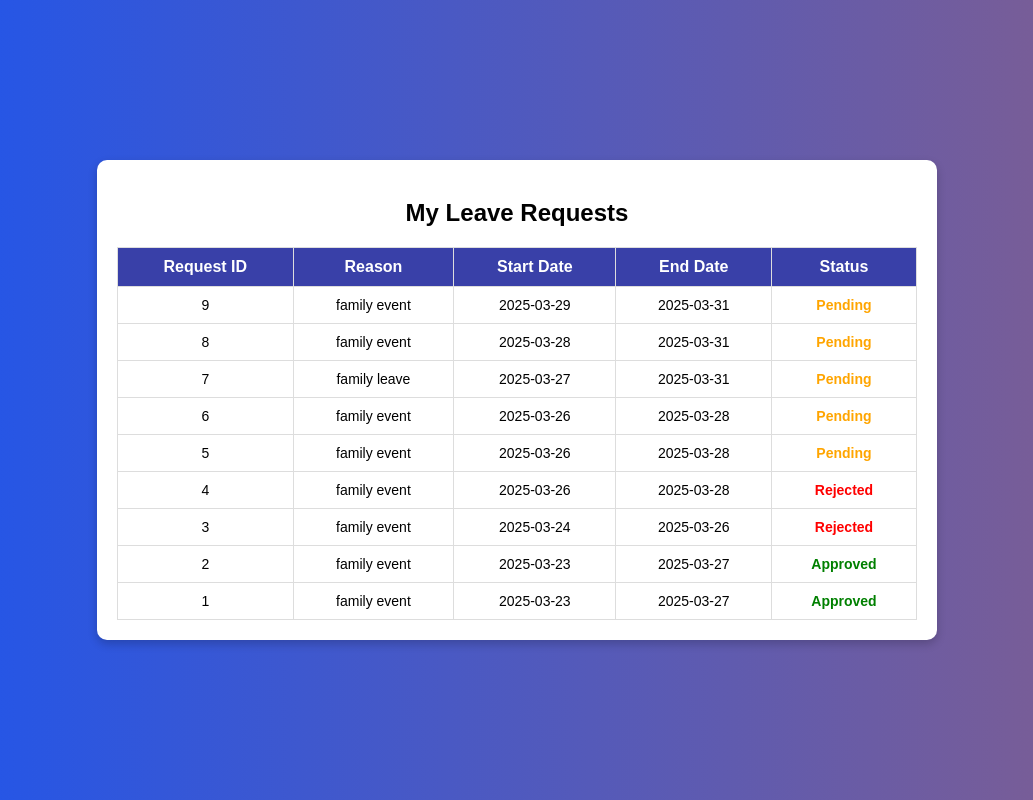
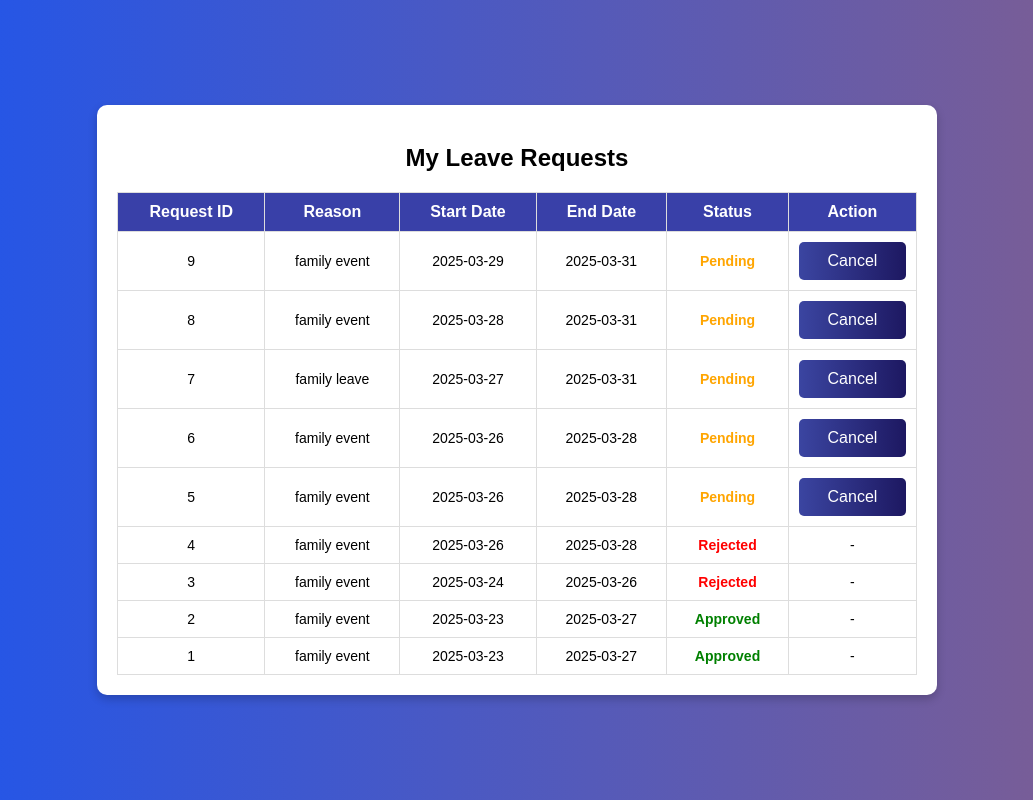
Before and after one commit to Slickv12/hostel_management, a PHP site: page /request_status.php in a window 1280 px wide. Shown: the whole page, without its empty margins (123-1156 px from the left). Run offline with PHP 8.4, Linux system fonts and the light colour scheme; a user stored in the database is signed in; data comes from the database, SQL or seed files in the repository.

Commit message:
Update request_status.php

```diff
--- a/request_status.php
+++ b/request_status.php
@@ -2,12 +2,31 @@
 session_start();
 include("db_connect.php");
 
-if (!isset($_SESSION["user_id"])) {
+if (!isset($_SESSION["user_id"]) || $_SESSION['user_type'] !== 'student') {
     header("Location: login.php");
     exit();
 }
 
 $user_id = $_SESSION["user_id"];
+$message = "";
+
+// Student cancel: allowed only for pending leaves, hard delete row
+if ($_SERVER["REQUEST_METHOD"] === "POST" && isset($_POST['cancel_request_id'])) {
+    $cancel_request_id = intval($_POST['cancel_request_id']);
+
+    $delete_sql = "DELETE FROM leave_requests WHERE request_id = ? AND user_id = ? AND status = 'pending'";
+    $delete_stmt = $conn->prepare($delete_sql);
+    $delete_stmt->bind_param("ii", $cancel_request_id, $user_id);
+
+    if ($delete_stmt->execute() && $delete_stmt->affected_rows === 1) {
+        $message = "Leave request canceled successfully.";
+    } else {
+        $message = "Unable to cancel request. Only pending requests can be canceled.";
+    }
+
+    $delete_stmt->close();
+}
+
 $query = "SELECT request_id, reason, start_date, end_date, status FROM leave_requests WHERE user_id = ? ORDER BY request_id DESC";
 $stmt = $conn->prepare($query);
 $stmt->bind_param("i", $user_id);
@@ -26,11 +45,15 @@ $result = $stmt->get_result();
 <body>
 
 <div class="dashboard-container">
-     <!-- Ensure the sidebar is included -->
-
     <div class="content">
         <div class="content-box">
             <h2>My Leave Requests</h2>
+
+            <?php if (!empty($message)): ?>
+                <p class="<?php echo (strpos($message, 'successfully') !== false) ? 'success-msg' : 'error-msg'; ?>">
+                    <?php echo htmlspecialchars($message); ?>
+                </p>
+            <?php endif; ?>
 
             <table>
                 <thead>
@@ -40,6 +63,7 @@ $result = $stmt->get_result();
                         <th>Start Date</th>
                         <th>End Date</th>
                         <th>Status</th>
+                        <th>Action</th>
                     </tr>
                 </thead>
                 <tbody>
@@ -49,8 +73,18 @@ $result = $stmt->get_result();
                             <td><?= nl2br(htmlspecialchars($row["reason"])) ?></td>
                             <td><?= htmlspecialchars($row["start_date"]) ?></td>
                             <td><?= htmlspecialchars($row["end_date"]) ?></td>
-                            <td class="<?= $row["status"] ?>">
-                                <?= ucfirst($row["status"]) ?>
+                            <td class="<?= htmlspecialchars($row["status"]) ?>">
+                                <?= ucfirst(htmlspecialchars($row["status"])) ?>
+                            </td>
+                            <td>
+                                <?php if ($row['status'] === 'pending'): ?>
+                                    <form method="POST" action="" style="margin:0;">
+                                        <input type="hidden" name="cancel_request_id" value="<?= (int)$row['request_id'] ?>">
+                                        <button type="submit">Cancel</button>
+                                    </form>
+                                <?php else: ?>
+                                    -
+                                <?php endif; ?>
                             </td>
                         </tr>
                     <?php endwhile; ?>
```
